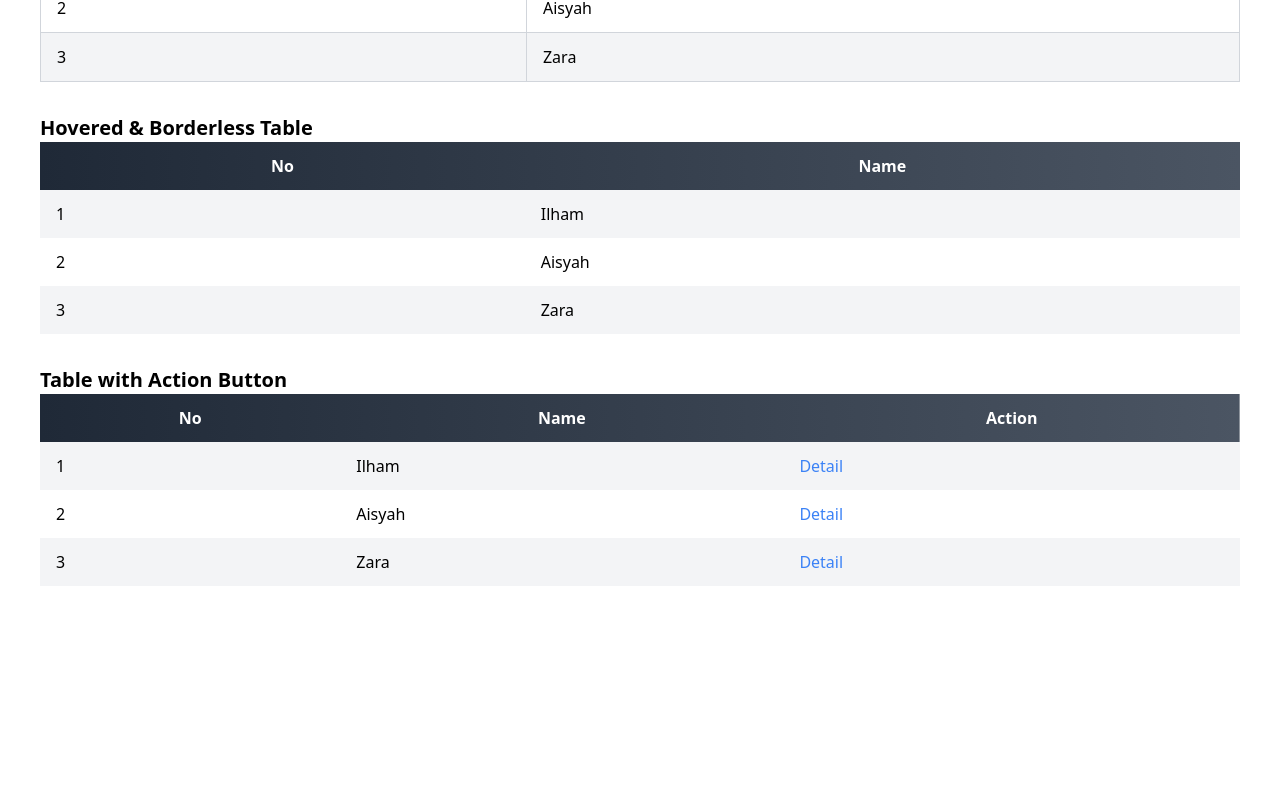
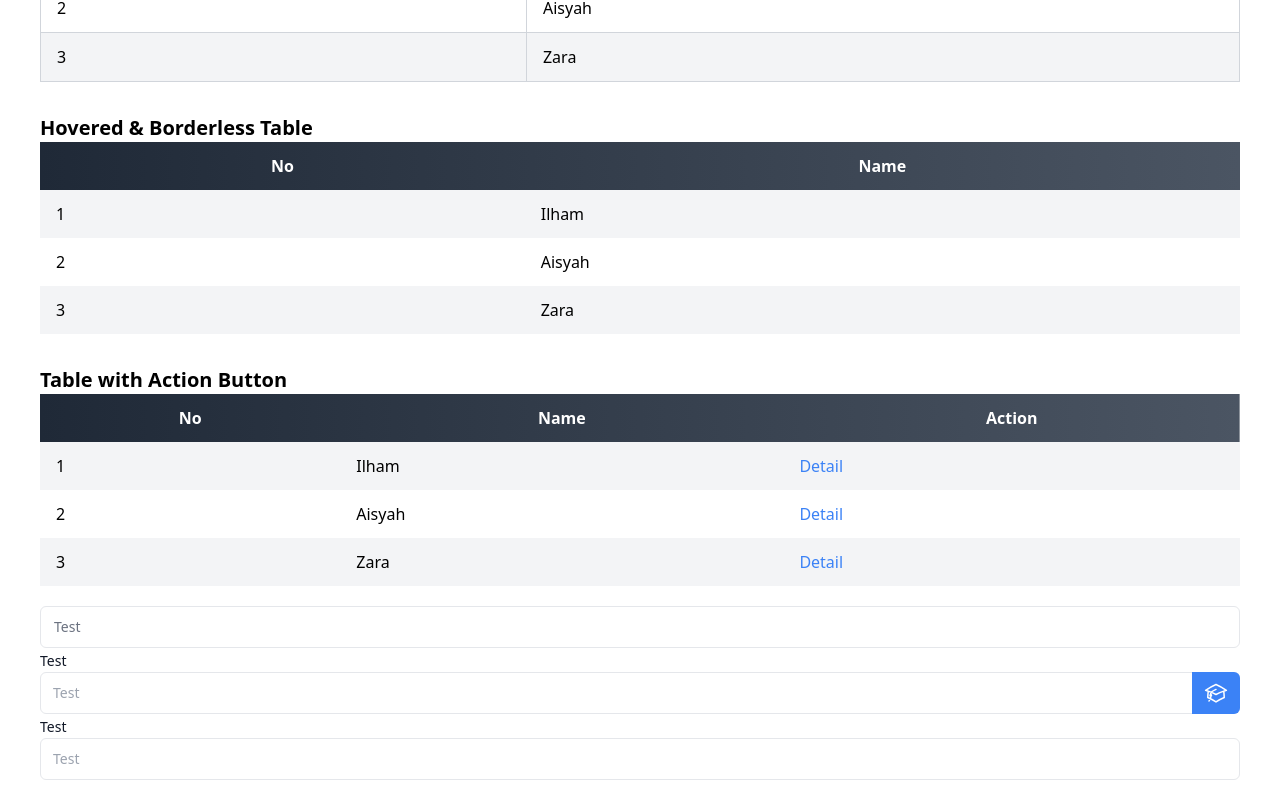
Before and after one commit to ilhamhafidz404/alope-ui, a React (Vite) app: page / in a window 1280 px wide. Shown: the part 2578-3378 px from the top of the page. Before the commit the page ends 3204 px from the top, so only its background shows below. Built offline with nearby package versions, Linux system fonts and the light colour scheme.

Commit message:
Input component

```diff
--- a/src/App.tsx
+++ b/src/App.tsx
@@ -1,5 +1,6 @@
 import { Button, ButtonIcon } from "./components/Button";
 import Card from "./components/Card";
+import Input from "./components/Input";
 import Table from "./components/Table";
 
 function App() {
@@ -341,6 +342,37 @@ function App() {
             </div>
           </div>
         </section>
+        <section>
+          <Input name="password" type="text" labelText="Test" floatingLabel />
+          <Input
+            name="password"
+            type="text"
+            labelText="Test"
+            placeholder="Test"
+            rightIcon={
+              <svg
+                xmlns="http://www.w3.org/2000/svg"
+                fill="none"
+                viewBox="0 0 24 24"
+                stroke-width="1.5"
+                stroke="currentColor"
+                className="size-6"
+              >
+                <path
+                  stroke-linecap="round"
+                  stroke-linejoin="round"
+                  d="M4.26 10.147a60.438 60.438 0 0 0-.491 6.347A48.62 48.62 0 0 1 12 20.904a48.62 48.62 0 0 1 8.232-4.41 60.46 60.46 0 0 0-.491-6.347m-15.482 0a50.636 50.636 0 0 0-2.658-.813A59.906 59.906 0 0 1 12 3.493a59.903 59.903 0 0 1 10.399 5.84c-.896.248-1.783.52-2.658.814m-15.482 0A50.717 50.717 0 0 1 12 13.489a50.702 50.702 0 0 1 7.74-3.342M6.75 15a.75.75 0 1 0 0-1.5.75.75 0 0 0 0 1.5Zm0 0v-3.675A55.378 55.378 0 0 1 12 8.443m-7.007 11.55A5.981 5.981 0 0 0 6.75 15.75v-1.5"
+                />
+              </svg>
+            }
+          />
+          <Input
+            name="password"
+            type="text"
+            labelText="Test"
+            placeholder="Test"
+          />
+        </section>
       </div>
     </>
   );
--- /dev/null
+++ b/src/components/Input/index.tsx
@@ -0,0 +1,60 @@
+import { ReactNode } from "react";
+
+type InputProps = {
+  name: string;
+  type: string;
+  placeholder?: string;
+  labelText?: string;
+  floatingLabel?: boolean;
+  rightIcon?: ReactNode;
+};
+
+export default function Input({
+  name,
+  type,
+  placeholder,
+  labelText,
+  floatingLabel,
+  rightIcon,
+}: InputProps) {
+  const commonInputClass =
+    "w-full text-sm rounded-md border focus:outline-none focus:ring-0 focus:border-blue-600";
+
+  const inputElement = (
+    <input
+      id={name.toLowerCase()}
+      name={name}
+      type={type}
+      className={`py-2.5 px-3 peer ${commonInputClass}`}
+      placeholder={
+        floatingLabel ? " " : !floatingLabel && placeholder ? placeholder : ""
+      }
+    />
+  );
+
+  return floatingLabel ? (
+    <div className="relative">
+      {inputElement}
+      <label
+        htmlFor={name.toLowerCase()}
+        className="absolute left-1.5 text-sm text-gray-500 duration-300 transform -translate-y-4 scale-75 top-2 z-10 bg-white px-2 peer-placeholder-shown:scale-100 peer-placeholder-shown:-translate-y-1/2 peer-placeholder-shown:top-1/2 peer-focus:top-2 peer-focus:scale-75 peer-focus:-translate-y-4"
+      >
+        {labelText}
+      </label>
+    </div>
+  ) : (
+    <>
+      <label htmlFor={name.toLowerCase()} className="text-sm text-gray-900">
+        {labelText}
+      </label>
+      <div className="relative">
+        {inputElement}
+        {rightIcon && (
+          <div className="absolute right-0 top-1/2 -translate-y-1/2 bg-blue-500 h-full flex items-center p-3 rounded-r-md text-white">
+            {rightIcon}
+          </div>
+        )}
+      </div>
+    </>
+  );
+}
```
